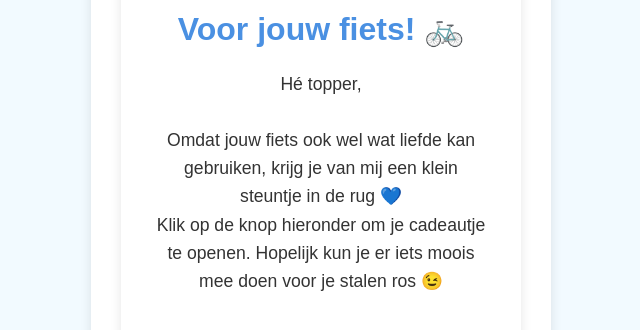
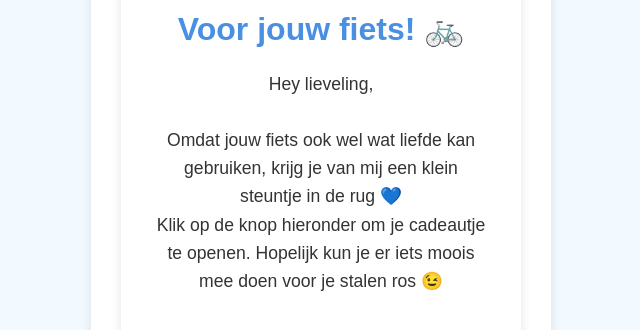
Before and after one commit to sandrawiekens/fiets-cadeau, a plain HTML site: page index.html in a window 1280 px wide. Shown: the part 453-783 px from the top of the page, 319-959 px from the left. Drawn offline with Linux system fonts and the light colour scheme.

Commit message:
Update index.html

```diff
--- a/index.html
+++ b/index.html
@@ -49,7 +49,7 @@
 <body>
   <div class="card">
     <h1>Voor jouw fiets! 🚲</h1>
-    <p>Hé topper,<br><br>
+    <p>Hey lieveling,<br><br>
     Omdat jouw fiets ook wel wat liefde kan gebruiken, krijg je van mij een klein steuntje in de rug 💙<br>
     Klik op de knop hieronder om je cadeautje te openen. Hopelijk kun je er iets moois mee doen voor je stalen ros 😉</p>
 
```
